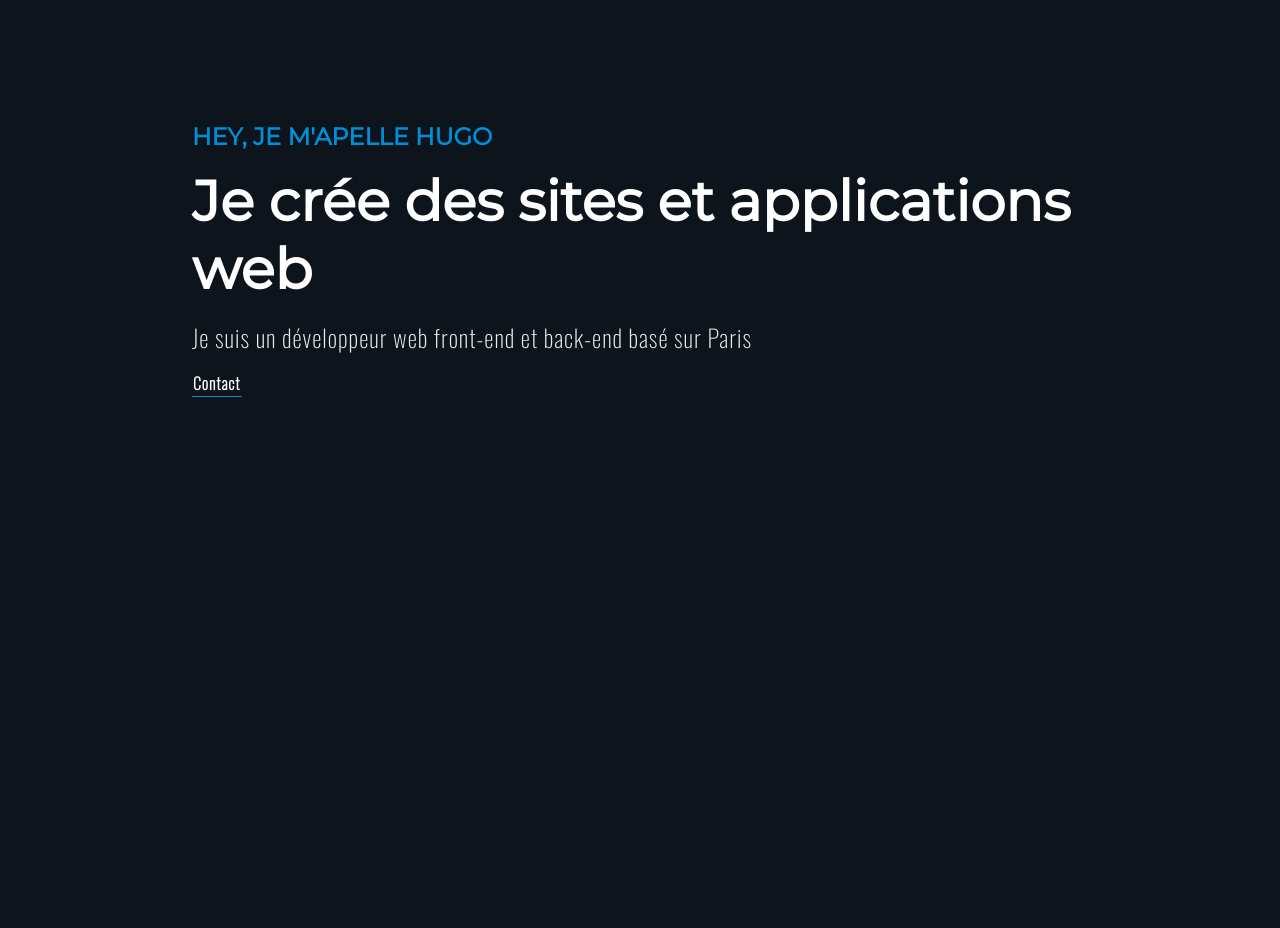
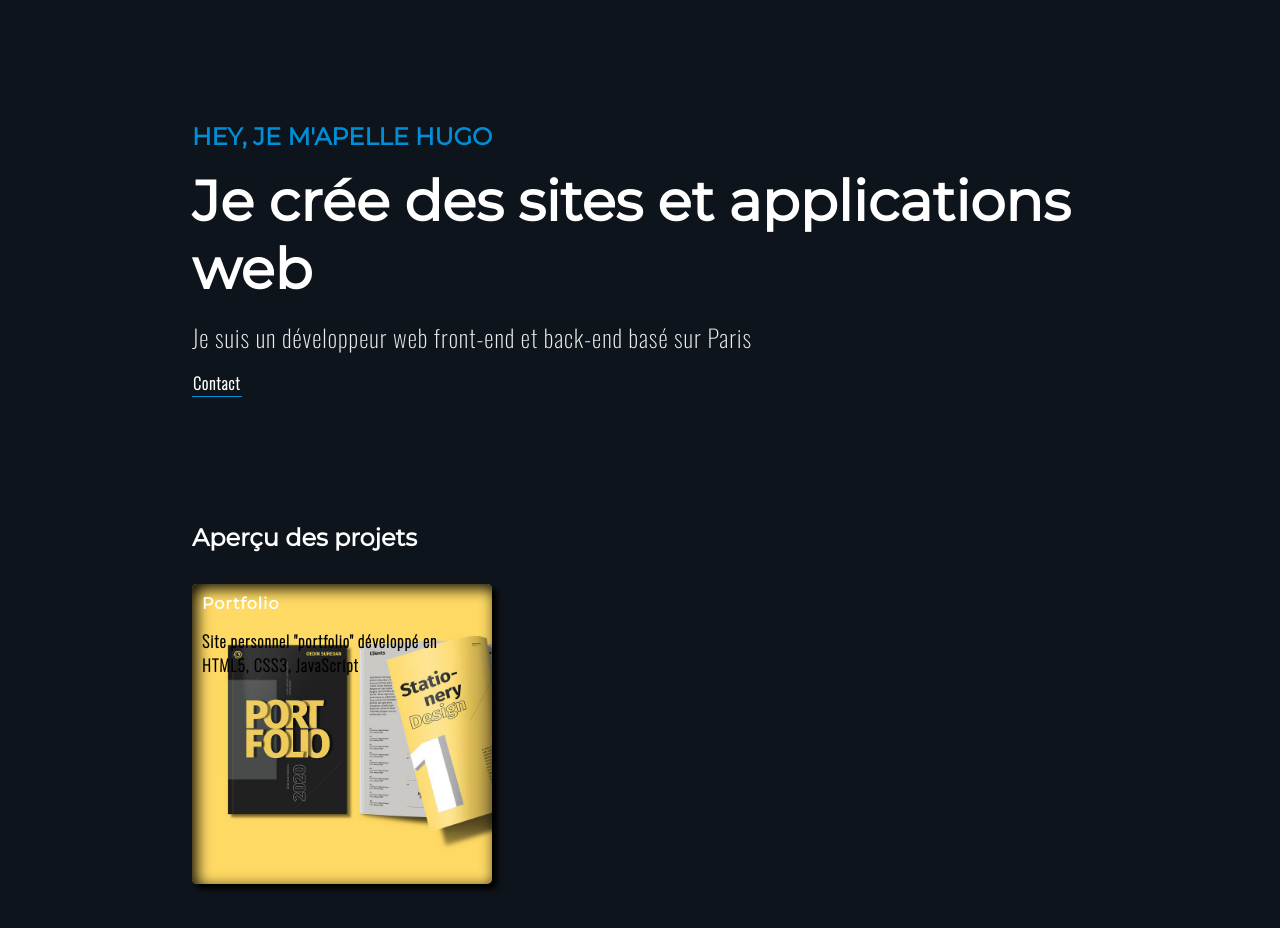
Before and after one commit to hgobr/portfolio, a website: page index.html in a window 1280 px wide. Shown: the part 110-1038 px from the top of the page. Drawn offline with nearby package versions, Linux system fonts and the light colour scheme.

Commit message:
update projects section

```diff
--- a/index.html
+++ b/index.html
@@ -60,5 +60,16 @@
         <a href="#contact">Contact</a>
       </header>
     </section>
+    <section class="projects">
+      <h1>Aperçu des projets</h1>
+      <div class="wrapProjects">
+        <div class="project">
+          <h4>Portfolio</h4>
+          <p class="description">
+            Site personnel "portfolio" développé en HTML5, CSS3, JavaScript
+          </p>
+        </div>
+      </div>
+    </section>
   </body>
 </html>
--- a/style.css
+++ b/style.css
@@ -264,7 +264,7 @@ header {
   transition: transform 0.3s ease;
 }
 
-@media (max-width: 43rem) {
+@media (max-width: 43em) {
   .content {
     margin: 0 10%;
     margin-top: 5rem;
@@ -286,3 +286,55 @@ header {
     font-size: 1rem;
   }
 }
+
+/*---------- projets ----------*/
+
+.projects {
+  margin: 0 15%;
+  margin-top: 8rem;
+}
+
+.projects h1 {
+  font-family: 'Montserrat', sans-serif;
+  color: rgb(255, 255, 255);
+  font-size: 1.5rem;
+  margin: 0;
+}
+
+.project {
+  color: rgb(255, 255, 255);
+  letter-spacing: 1px;
+  margin-top: 2rem;
+  width: 300px;
+  height: 300px;
+  background-image: url(./medias/portfolio01.jpg);
+  background-size: cover;
+  padding: 10px;
+  border-radius: 5px;
+  -webkit-box-shadow: rgb(0, 0, 0) 5px 5px 5px 0px,
+    rgb(0, 0, 0) 4px 4px 15px 0px inset, 2px 0px 15px -14px rgba(0, 0, 0, 0);
+  box-shadow: rgb(0, 0, 0) 5px 5px 5px 0px, rgb(0, 0, 0) 4px 4px 15px 0px inset,
+    2px 0px 15px -14px rgba(0, 0, 0, 0);
+}
+
+.project h4 {
+  font-family: 'Montserrat', sans-serif;
+  font-size: 1rem;
+  margin-bottom: 1rem;
+}
+
+.project p {
+  color: rgb(0, 0, 0);
+  font-weight: bold;
+}
+
+@media (max-width: 43em) {
+  .projects {
+    margin: 0 10%;
+    margin-top: 4rem;
+  }
+
+  .projects h1 {
+    font-size: 1rem;
+  }
+}
```
Also changed, not shown: medias/hamish-weir-aYEUXnVG8tg-unsplash.jpg (deleted), medias/pexels-juan-pablo-serrano-arenas-1242348.jpg (deleted), medias/portfolio01.jpg (added).
